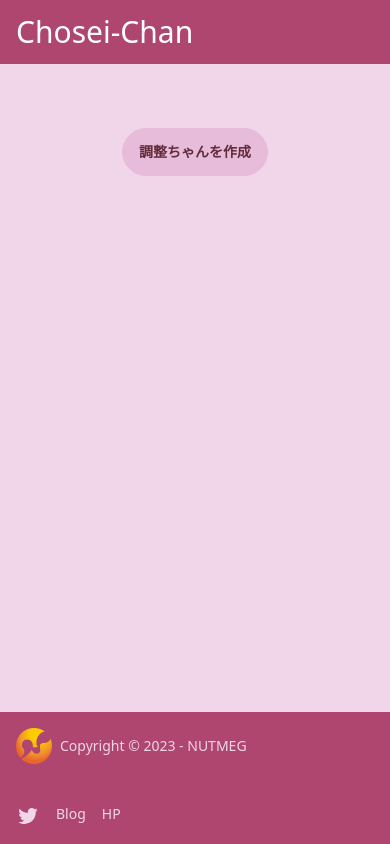
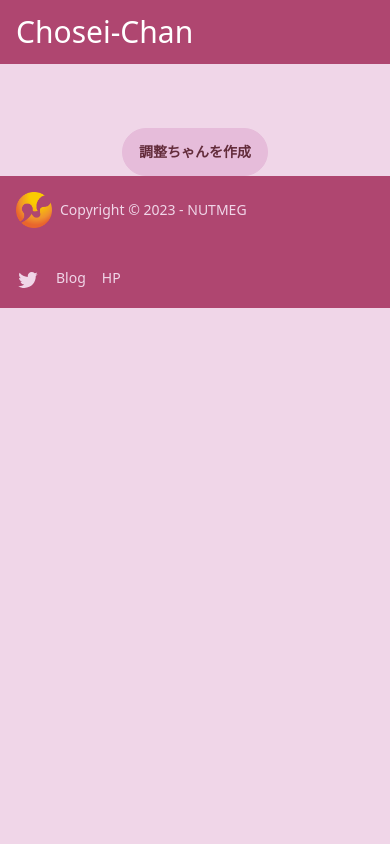
Before and after one commit to NUTFes/chosei-chan, a Next.js app: page / in a window 390 px wide. Built offline with nearby package versions, Linux system fonts and the light colour scheme.

Commit message:
pc版のみfooterのabusoluteを有効に

```diff
--- a/src/components/common/Footer/Footer.tsx
+++ b/src/components/common/Footer/Footer.tsx
@@ -3,7 +3,7 @@ import { AiOutlineTwitter } from 'react-icons/ai'
 
 const Footer: React.FC = () => {
   return (
-    <footer className='footer absolute bottom-0 items-center bg-neutral p-4 text-neutral-content'>
+    <footer className='footer bottom-0 items-center bg-neutral p-4 text-neutral-content md:absolute'>
       <div className='grid-flow-col items-center'>
         <Image src='/logo_images.png' width={36} height={36} alt='logo' />
         <p>Copyright © 2023 - NUTMEG</p>
```
